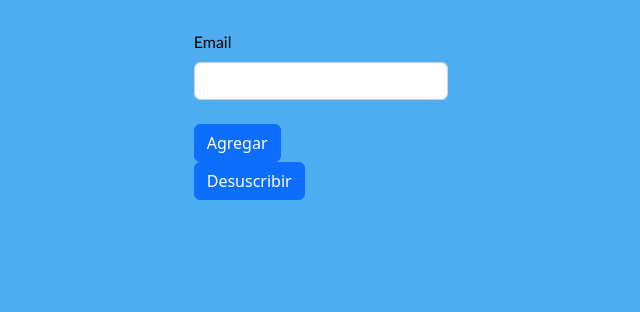
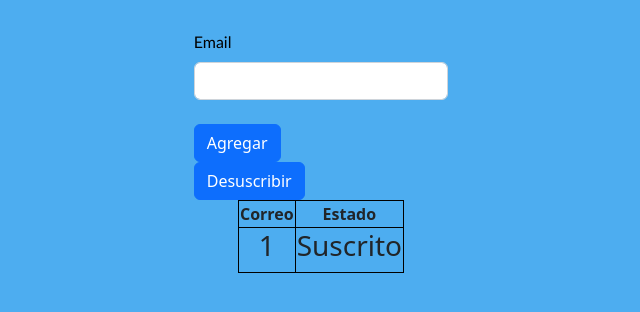
Before and after one commit to CitreaStricta/IS2, a Flask app: page /agregarmails in a window 1280 px wide. Shown: the part 331-643 px from the top of the page, without its empty margins (319-959 px from the left). Run offline with Flask 2, Linux system fonts and the light colour scheme; a user stored in the database is signed in; a database or web service that is not in the repository returns one stand-in record (values such as "Sample title"); some libraries are stand-ins or nearby versions.

Commit message:
Desuscribir mails implementado y visualizacion de mails en orden alfabetico

```diff
--- a/app/admin/routes.py
+++ b/app/admin/routes.py
@@ -1,8 +1,9 @@
 from flask import render_template, url_for, request, jsonify,abort,current_app
+from sqlalchemy import true
 from flask_login import current_user, login_required
 from app.auth.routes import admin_required
 import json
-from app.mail import send_email_libre,send_email
+from app.mail import send_email
 from collections import Counter
 from app import admin, db
 from . import admin_bp
@@ -160,18 +161,42 @@ def insertarmail():
     if request.method=='POST':
         if form.validate_on_submit():
             if form.submit.data:
+                correos=db.fetch_all('SELECT * FROM mails ORDER BY correo ASC')
+                correo=db.fetch_one('SELECT * FROM mails where correo=%s',(email,))
+                if correo[0] == form.email.data:
+                    if correo[1] == True:
+                        error= f'Mail ya existente en la base de datos'
+                        return render_template('admin/agregarmails.html',form=form,error=error,db_data=correos)
+                    else:
+                        suscrito= True
+                        db.execute('UPDATE mails SET suscrito=%s where correo=%s',(suscrito,i[0]))
+                        creado= f'Mail resuscrito exitosamente'
+                        correos=db.fetch_all('SELECT * FROM mails')
+                        return render_template('admin/agregarmails.html', form=form,creado=creado,db_data=correos)
                 email=form.email.data
                 suscrito= True
                 db.execute('INSERT INTO mails values(%s,%s)',(email,suscrito))
                 creado= f'Mail ingresado exitosamente'
-                return render_template('admin/agregarmails.html', form=form,creado=creado)
+                correos=db.fetch_all('SELECT * FROM mails')
+                return render_template('admin/agregarmails.html', form=form,creado=creado,db_data=correos)
             else:
                 email=form.email.data
                 suscrito= False
-                db.execute('UPDATE mails SET suscrito=%s where correo=%s',(suscrito,email))
-                creado= f'Mail desuscrito exitosamente'
-                return render_template('admin/agregarmails.html', form=form,creado=creado)
+                correo=db.fetch_one('SELECT * FROM mails where correo=%s',(email,))
+                correos=db.fetch_all('SELECT * FROM mails ORDER BY correo ASC')
+                if correo==None:
+                    error=f'Correo no existente en la base de datos, puedes agregarlo'
+                    return render_template('admin/agregarmails.html', form=form,error=error,db_data=correos)
+                if correo[1]==True:
+                    db.execute('UPDATE mails SET suscrito=%s where correo=%s',(suscrito,email))
+                    creado= f'Mail desuscrito exitosamente'
+                    correos=db.fetch_all('SELECT * FROM mails')
+                    return render_template('admin/agregarmails.html', form=form,creado=creado,db_data=correos)
+                else:
+                    error= f'Mail ya desuscrito, verifique los datos'
+                    return render_template('admin/agregarmails.html', form=form,error=error,db_data=correos)
         else:
             error= f'Datos incorrectos,intente de nuevo'
             return render_template('admin/agregarmails.html', form=form,error=error)
-    return render_template('admin/agregarmails.html', form=form,error=error)
+    correos=db.fetch_all('SELECT * FROM mails ORDER BY correo ASC')
+    return render_template('admin/agregarmails.html', form=form,error=error,db_data=correos)
--- a/app/admin/templates/admin/agregarmails.html
+++ b/app/admin/templates/admin/agregarmails.html
@@ -11,7 +11,15 @@
 
 
     <style>
-        /* aqui puede ir codigo css */
+        table,th,td{
+            border: 1px solid #000;
+            border-collapse: collapse;
+            vertical-align:top;
+            text-align:center;
+        }
+        th,td{
+            text-align: center;
+        }
     </style>
 
 
@@ -53,6 +61,28 @@
             </div>
         </form>
     </div>
+    <table style="margin: 0 auto;">
+        <tr>
+            <th>Correo</th>
+            <th>Estado</th>
+        </tr>
+        <tr>
+            <td>
+                {% for lista_correos in db_data%}
+                <h3> {{lista_correos[0]}}</h3>
+                {%endfor%}
+            </td>
+            <td>
+                {% for lista_correos in db_data%}
+                    {%if lista_correos[1] %}
+                        <h3>Suscrito</h3>
+                    {%else%}
+                        <h3>No suscrito</h3>
+                    {%endif%}
+                {%endfor%}
+            </td>
+        </tr>
+    </table>
 
     <!-- JS -->
     <script src="{{ url_for('public.static', filename='js/popper.min.js') }}"></script>
```
